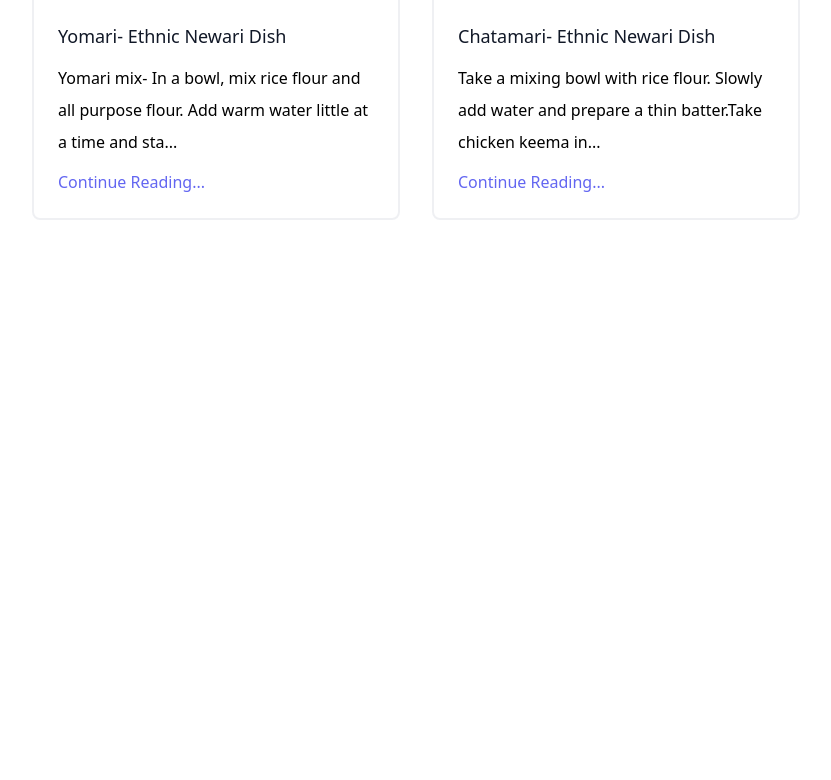
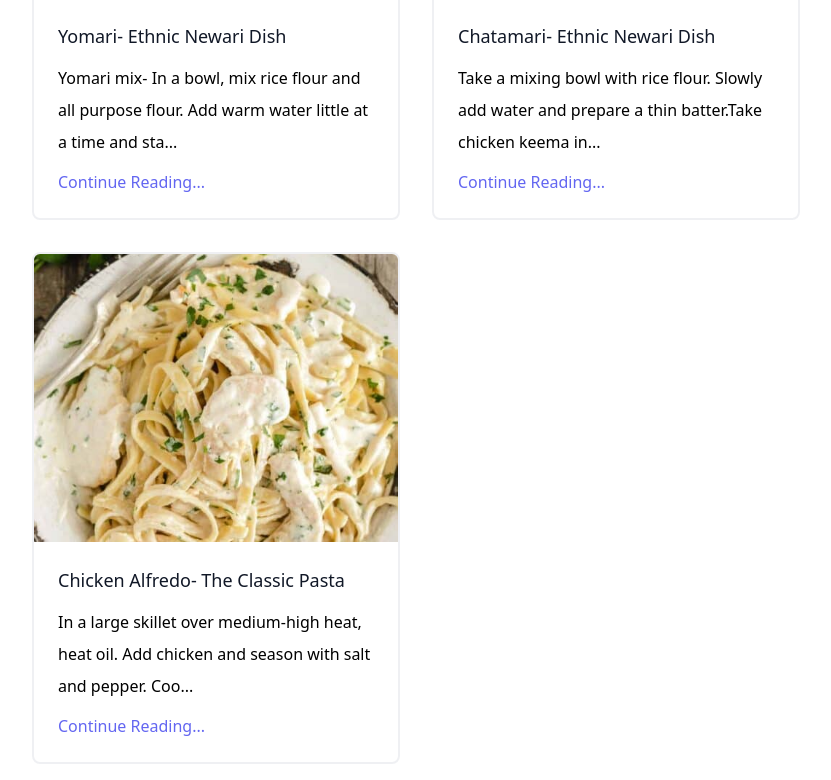
Before and after one commit to lisha149/Blog-App, a React (Create React App) app in the folder frontend/: page /articles-list in a window 1280 px wide. Shown: the part 476-1256 px from the top of the page, without its empty margins (224-1055 px from the left). Before the commit the page ends 800 px from the top, so only its background shows below. Built offline with nearby package versions, Linux system fonts and the light colour scheme.

Commit message:
added an article

```diff
--- a/frontend/src/content/ArticleContent.js
+++ b/frontend/src/content/ArticleContent.js
@@ -4,7 +4,7 @@ const articleContent = [
     title: "Yomari- Ethnic Newari Dish ",
     thumbnail: "/assets/yomari.jpg",
     content:
-      "Yomari mix- In a bowl, mix rice flour and all purpose flour. Add warm water little at a time and start kneading. Finished dough should be soft and separate easily when pulled. Once the dough is ready, keep it aside for about 10 minutes.Chaku - In a high temperature, heat up a deep cooking pot.Put the jaggery balls and start stiring. Once all melted, add 2 spoons of ghee and stir it again. Then, add little milk and stir again for a minute. Take it out in bowl, add grated dry coconut and brown sesame seeds.Yomari cover- Take a little bit of oil in one hand and take a small portion of the dough. Make a round and then make a cone shape. Dip your finger in oil and make a hole on the top of the dough. Press down to make a bigger hole. Rotate the cover while you make the hole. Fill the cover with the chaku . (If the chaku gets too thick, microwave for 20 seconds then pour it) Fill it up to halfway and close the top. Cook the Yomari in the steamer for about 15 minutes.",
+      "Yomari mix- In a bowl, mix rice flour and all purpose flour. Add warm water little at a time and start kneading. Finished dough should be soft and separate easily when pulled. Once the dough is ready, keep it aside for about 10 minutes. Chaku - In a high temperature, heat up a deep cooking pot.Put the jaggery balls and start stiring. Once all melted, add 2 spoons of ghee and stir it again. Then, add little milk and stir again for a minute. Take it out in bowl, add grated dry coconut and brown sesame seeds. Yomari cover- Take a little bit of oil in one hand and take a small portion of the dough. Make a round and then make a cone shape. Dip your finger in oil and make a hole on the top of the dough. Press down to make a bigger hole. Rotate the cover while you make the hole. Fill the cover with the chaku . (If the chaku gets too thick, microwave for 20 seconds then pour it) Fill it up to halfway and close the top. Cook the Yomari in the steamer for about 15 minutes.",
   },
 
   {
@@ -14,5 +14,12 @@ const articleContent = [
     content:
       "Take a mixing bowl with rice flour. Slowly add water and prepare a thin batter.Take chicken keema in a separate bowl. Add salt, chili powder, cumin powder and ginger garlic paste and mix thoroughly.Heat a non - stick frying pan.Pour half a table - spoon of oil.Take the rice flour batter in a ladle and pour in the frying pan in the shape of a circle.And cook for 3 seconds.Add buff / chicken keema on top of the pancake type base.Spread and level the keema while leaving a space in the center.Cook for around 10 minutes with lid on.Carefully crack egg in the central space. Sprinkle some chopped coriander leaves and add sliced tomatoes. Cook for around 3-4 minutes with lid on.",
   },
+  {
+    name: "Chicken-Alfredo",
+    title: "Chicken Alfredo- The Classic Pasta ",
+    thumbnail: "/assets/alfredo.jpg",
+    content:
+      "In a large skillet over medium-high heat, heat oil. Add chicken and season with salt and pepper. Cook until golden and cooked through, 8 minutes per side. Let rest 10 minutes, then slice. Add milk, broth, and garlic to skillet. Season with salt and pepper and bring to a simmer. Add fettuccine, stirring frequently for about 3 minutes. Let cook until al dente, 8 minutes more. Stir in heavy cream and Parmesan until combined. Simmer until sauce thickens. Remove from heat and stir in sliced chicken. Garnish with parsley. ",
+  },
 ];
 export default articleContent;
```
Also changed, not shown: frontend/public/assets/alfredo.jpg (added).
